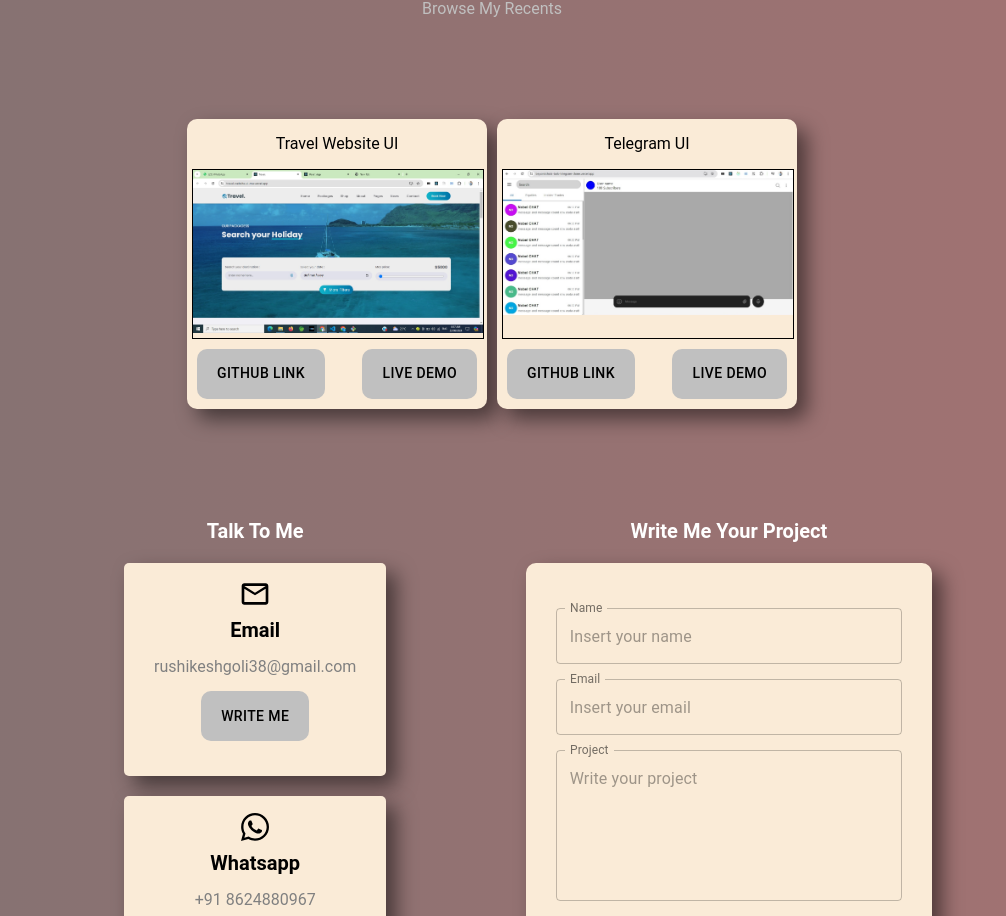
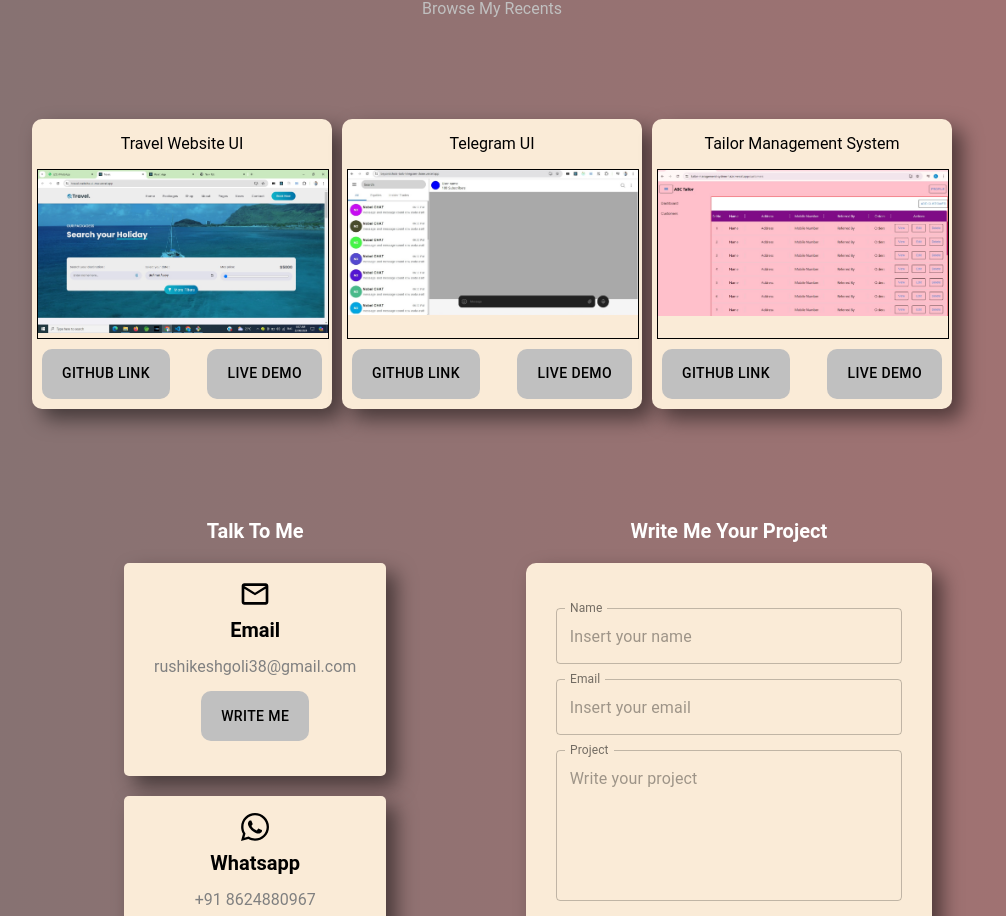
Before and after one commit to RISHIGOLI/portfolio-website, a React (Create React App) app: page / in a window 1280 px wide. Shown: the part 3471-4387 px from the top of the page, without its empty margins (148-1154 px from the left). Built offline with nearby package versions, Linux system fonts and the light colour scheme; the HTML template or start-up script is replaced by a standard one.

Commit message:
added project3 in project section

```diff
--- a/src/pages/Projects.jsx
+++ b/src/pages/Projects.jsx
@@ -6,6 +6,7 @@ import Experience from "../components/qualifications/Experience";
 import MyButton from "../components/MyButton";
 import project1 from "../Assets/project1.jpg";
 import project2 from "../Assets/project2.jpg";
+import project3 from "../Assets/project3.jpg";
 
 const useStyles = makeStyles((theme) => ({
   mainContainer: {
@@ -70,7 +71,7 @@ export default function Contact() {
       projectTitle: "Travel Website UI",
       projectGithubLink: "https://github.com/RISHIGOLI/travel_website_ui.git",
       projectDemoLink: "https://travel-website-ui-mu.vercel.app/",
-      src: project1
+      src: project1,
     },
     {
       id: 2,
@@ -78,7 +79,15 @@ export default function Contact() {
       projectGithubLink:
         "https://github.com/RISHIGOLI/beyondchats_task_telegram_clone.git",
       projectDemoLink: "https://beyondchats-task-telegram-clone.vercel.app/",
-      src: project2
+      src: project2,
+    },
+    {
+      id: 3,
+      projectTitle: "Tailor Management System",
+      projectGithubLink:
+        "https://github.com/RISHIGOLI/tailor_management_system.git",
+      projectDemoLink: "https://tailor-management-system-hazel.vercel.app/",
+      src: project3,
     },
   ];
 
@@ -123,7 +132,14 @@ export default function Contact() {
               >
                 {project.projectTitle}
               </Box>
-              <Grid style={{ height: "60%", border: "1px solid black", minHeight: '168px', minWidth: '290px' }}>
+              <Grid
+                style={{
+                  height: "60%",
+                  border: "1px solid black",
+                  minHeight: "168px",
+                  minWidth: "290px",
+                }}
+              >
                 <img
                   src={project.src}
                   alt=""
```
Also changed, not shown: src/Assets/project3.jpg (added).
